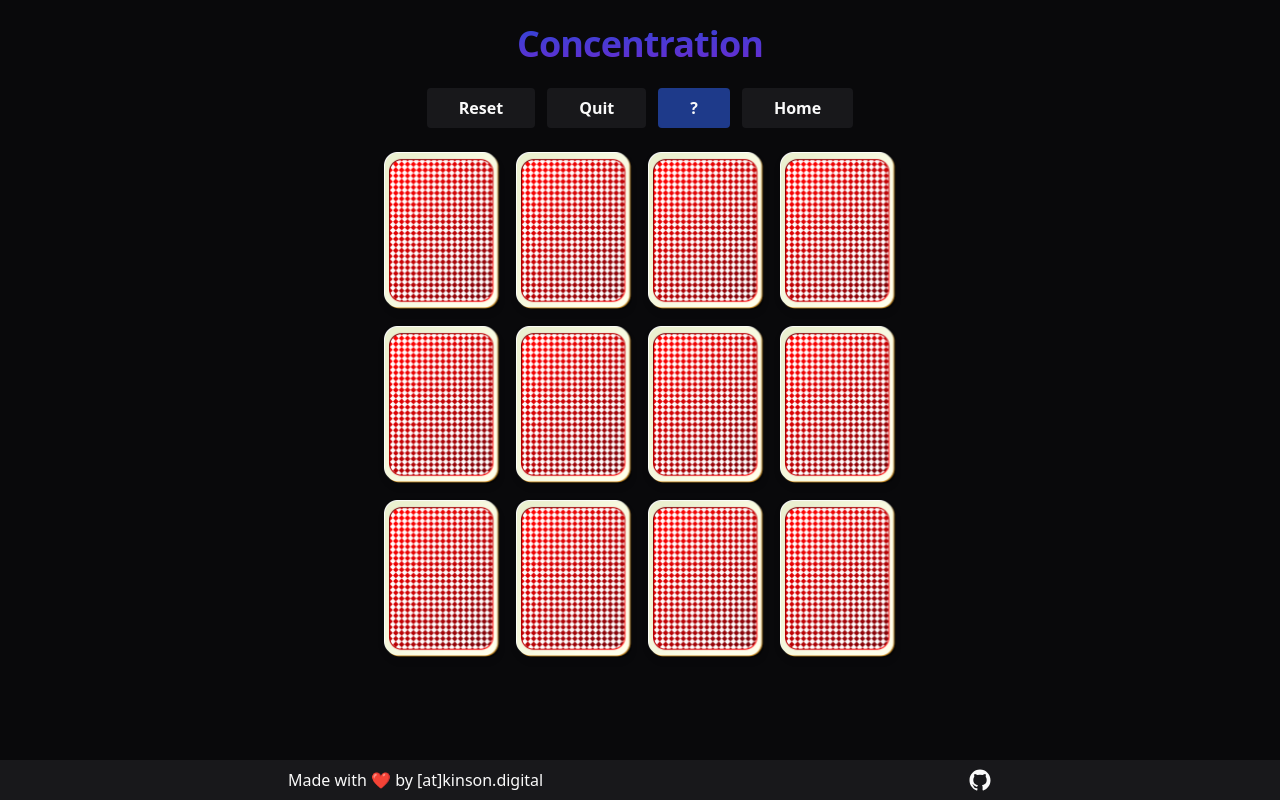
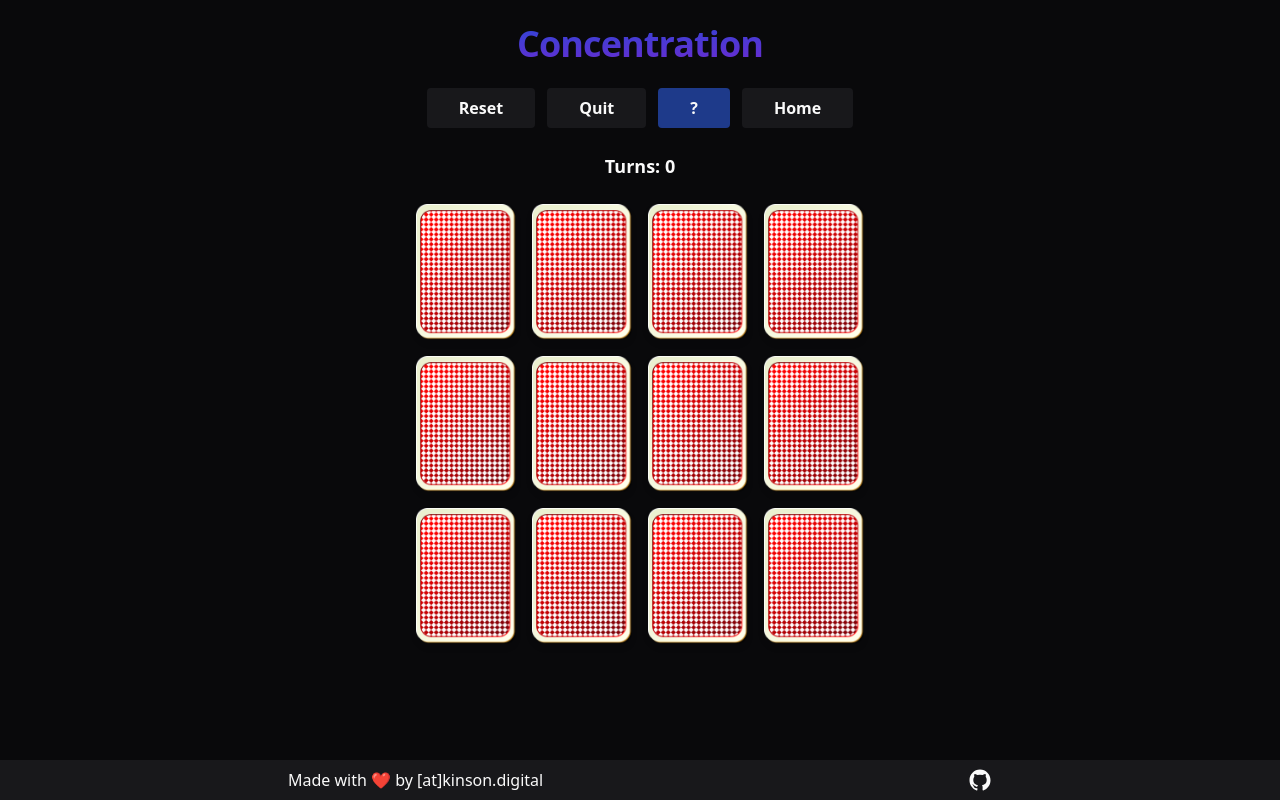
Before and after one commit to RickyAtkinson/react-arcade, a React (Vite) app: page /concentration in a window 1280 px wide. Both pictures are taken after a click on the button "Play". Built offline with nearby package versions, Linux system fonts and the light colour scheme; grey boxes are pictures that could not be loaded.

Commit message:
Add turn counter to Concentration

```diff
--- a/src/Concentration.tsx
+++ b/src/Concentration.tsx
@@ -11,7 +11,7 @@ export default function Snake() {
   const [isGamePlaying, setIsGamePlaying] = useState<boolean>(false);
   const [isInputDisabled, setIsInputDisabled] = useState<boolean>(false);
   const [gameDeck, setGameDeck] = useState<ConcentrationDeck>([]);
-  const [, setTurnNumber] = useState<number>(0);
+  const [turnNumber, setTurnNumber] = useState<number>(0);
   const [choiceOne, setChoiceOne] = useState<ConcentrationCard | null>(null);
   const [choiceTwo, setChoiceTwo] = useState<ConcentrationCard | null>(null);
 
@@ -77,7 +77,10 @@ export default function Snake() {
           </Button>
         </Navbar>
       </header>
-      <main className="container mx-auto flex-grow px-8 pb-6">
+      <main className="container mx-auto flex-grow px-8 pb-6 text-center">
+        {isGamePlaying && (
+          <span className="text-lg font-bold">Turns: {turnNumber}</span>
+        )}
         <ConcentrationGameController
           gameDeck={gameDeck}
           setGameDeck={setGameDeck}
--- a/src/components/concentration/ConcentrationGameController.tsx
+++ b/src/components/concentration/ConcentrationGameController.tsx
@@ -65,7 +65,7 @@ export default function ConcentrationGameController({
   ]);
 
   return (
-    <div className="mx-auto grid max-w-lg grid-cols-4 gap-4">
+    <div className="mx-auto mt-6 grid max-w-md grid-cols-4 gap-4">
       {gameDeck.map((card) => (
         <ConcentrationGameCard
           key={card.id}
```
